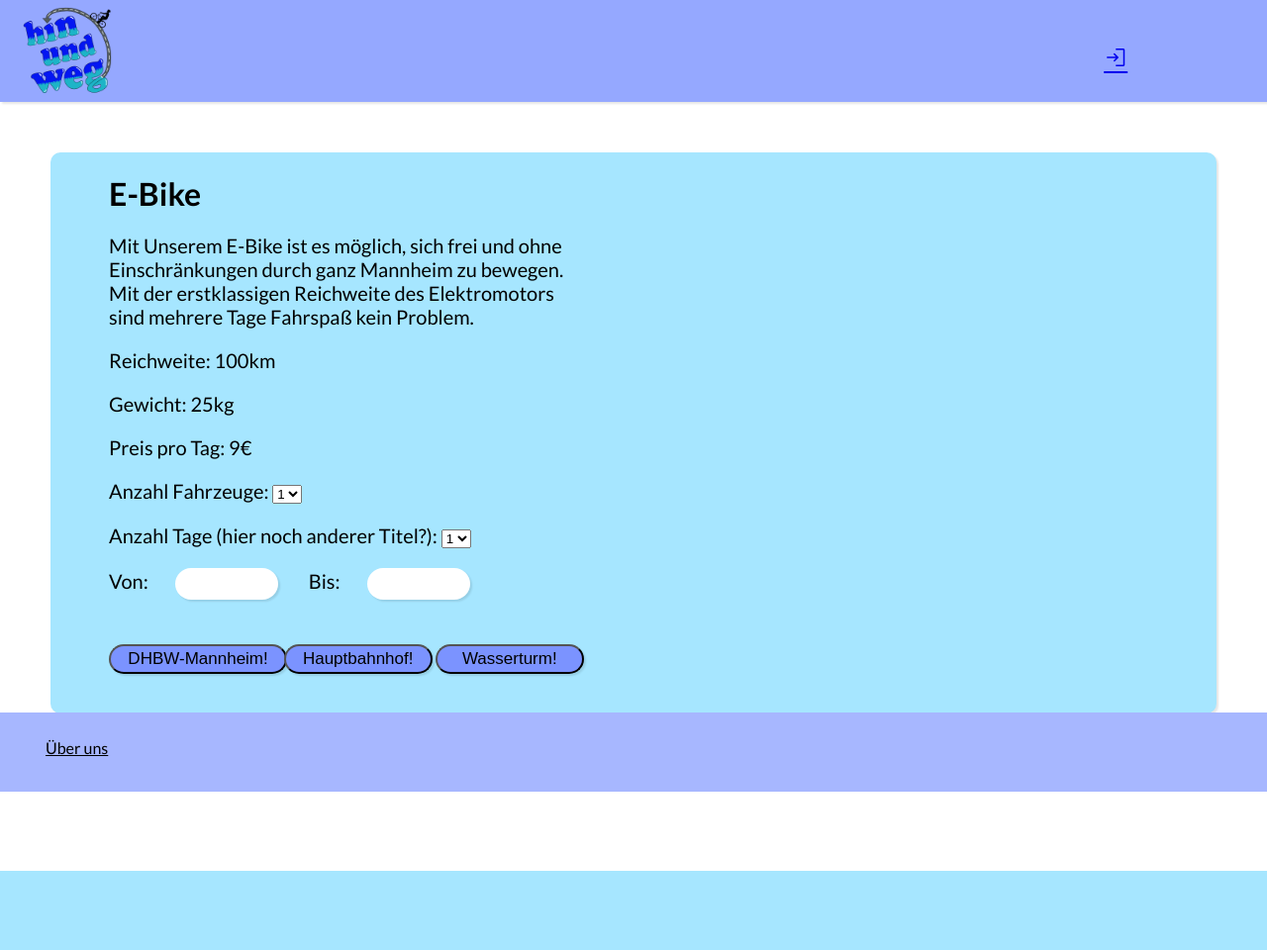
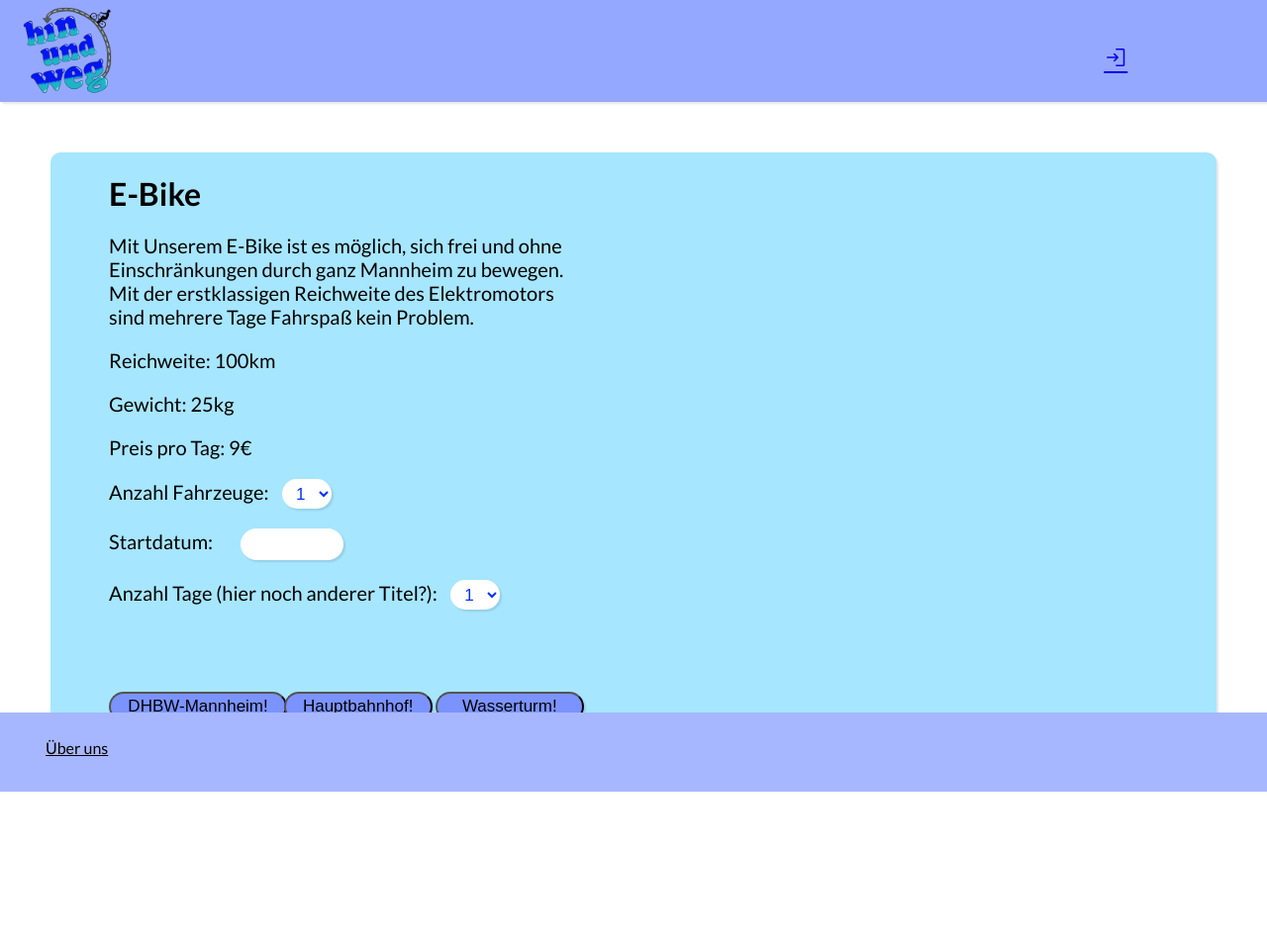
Before and after one commit to TimS21/HinUndWeg, a Django app: template main/templates/detailpage.html in a window 1280 px wide. Shown: the whole page at 99% size. Before the commit the page ends 880 px from the top, so only its background shows below. Run offline with Django 4.2, Linux system fonts and the light colour scheme; the template is opened without the code that fills it: values that come from a table or form of the project are taken from there, others are empty; data comes from the database, SQL or seed files in the repository; both versions use the stored data as it was after the commit; some libraries are stand-ins or nearby versions.

Commit message:
Letzte Design Anpassung

```diff
--- a/main/templates/detailpage.html
+++ b/main/templates/detailpage.html
@@ -23,7 +23,7 @@
             font-family: 'Inter', sans-serif;
             font-family: 'Lato', sans-serif;
             background-size: cover;
-            height: 110%;
+            height: 120%;
             width: 100%;
             background-attachment: fixed;
             margin: 0;
@@ -131,7 +131,8 @@
             color: rgb(4, 50, 255);
             background-color: white;
             border-radius:30px;
-            width: 250px;
+            margin-left: 2%;
+            width: 50px;
             height: 30px;
             font-size: 17px;
             cursor: pointer;
@@ -202,7 +203,7 @@
                 <input name="price" value="{{object.price}}" hidden="true">
             </p>
             <p class="font">Anzahl Fahrzeuge:
-            <select name="anzahl">
+            <select class="dropdown" name="anzahl">
                 <option selected>1</option>
                 <option>2</option>
                 <option>3</option>
@@ -210,8 +211,12 @@
                 <option>5</option>
             </select>
             </p>
+
+            <p class="font">Startdatum: <input class="timepicker" type="text" name="Date" id="Datepicker" required>
+            </p>
+
             <p class="font">Anzahl Tage (hier noch anderer Titel?):
-                <select name="tage">
+                <select class="dropdown" name="tage">
                     <option selected>1</option>
                     <option>2</option>
                     <option>3</option>
@@ -220,10 +225,6 @@
                     <option>6</option>
                     <option>7</option>
                 </select>
-            </p>
-            <p class="font">Von: <input class="timepicker" type="text" name="Date" id="Datepicker" required>
-                &nbsp;&nbsp;&nbsp;&nbsp;&nbsp;&nbsp;&nbsp;&nbsp;&nbsp;&nbsp;&nbsp;&nbsp;
-                Bis: <input class="timepicker" type="text" name="Date2" id="sdate">
             </p>
 
                     <button id="button1" class="button" type="submit" value="Dhbw" name="Dhbw">
@@ -243,12 +244,11 @@
 
 
                     {% if image == 1%}
-                        <img src="{% static 'images\detailpage\e-Bike.jpg'%}"width="390" height="380">
-
+                        <img src="{% static 'images\detailpage\e-Bike.jpg'%}"width="390" height="430">
                     {% elif image == 2%}
-                        <img src="{% static 'images\detailpage\E-Roller.jpg'%}"width="400" height="390">
+                        <img src="{% static 'images\detailpage\E-Roller.jpg'%}"width="390" height="430">
                     {% elif image == 3%}
-                        <img src="{% static 'images\detailpage\E-Scooter.jpg'%}"width="360" height="370">
+                        <img src="{% static 'images\detailpage\E-Scooter.jpg'%}"width="360" height="430">
                     {% endif %}
                 </div>
         </div>
@@ -258,9 +258,6 @@
         $(function () {
           $("#Datepicker").datepicker();
         });
-        $(function () {
-          $("#sdate").datepicker();
-        });
       </script>
 
     <footer>
--- a/main/templates/imprint.html
+++ b/main/templates/imprint.html
@@ -165,7 +165,7 @@
             <div id="p2-box">
             <p id="p2">Herr Preiser</p>
             <p id="p2">HinundWeg@gmail.com</p>
-            <p id="p2">0000 477771</p>
+            <p id="p2">0000 555666777</p>
             </div>
             </div>
             <form action="{%url 'imprint'%}" method="post">
--- a/main/templates/overview.html
+++ b/main/templates/overview.html
@@ -51,7 +51,7 @@
             font-size: 17px;
             position: absolute;
             left: 10%;
-            bottom: 20%;
+            bottom: 15%;
             cursor: pointer;
             transition-duration: 0.4s;
             z-index: 1;
```
Also changed, not shown: db.sqlite3.
